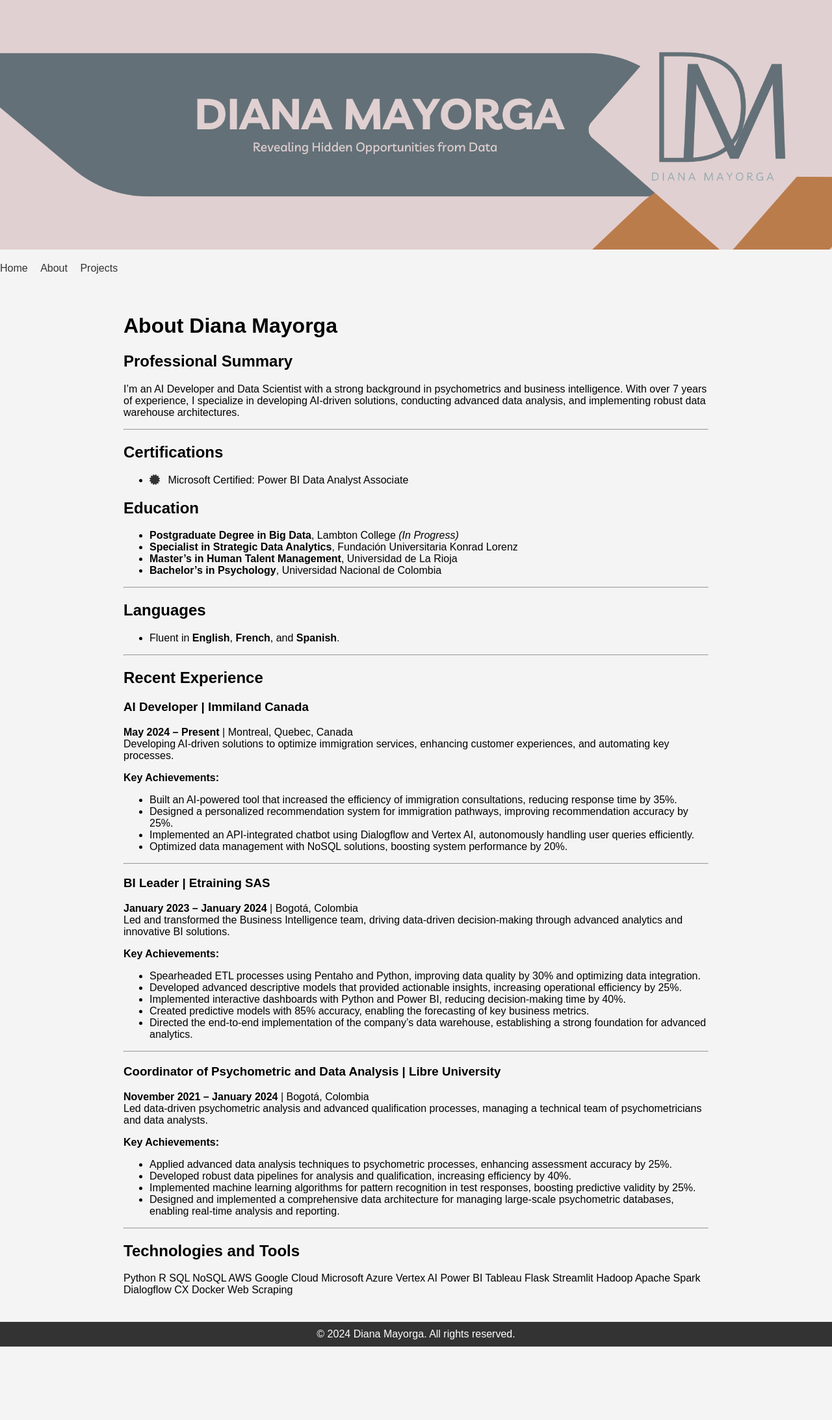
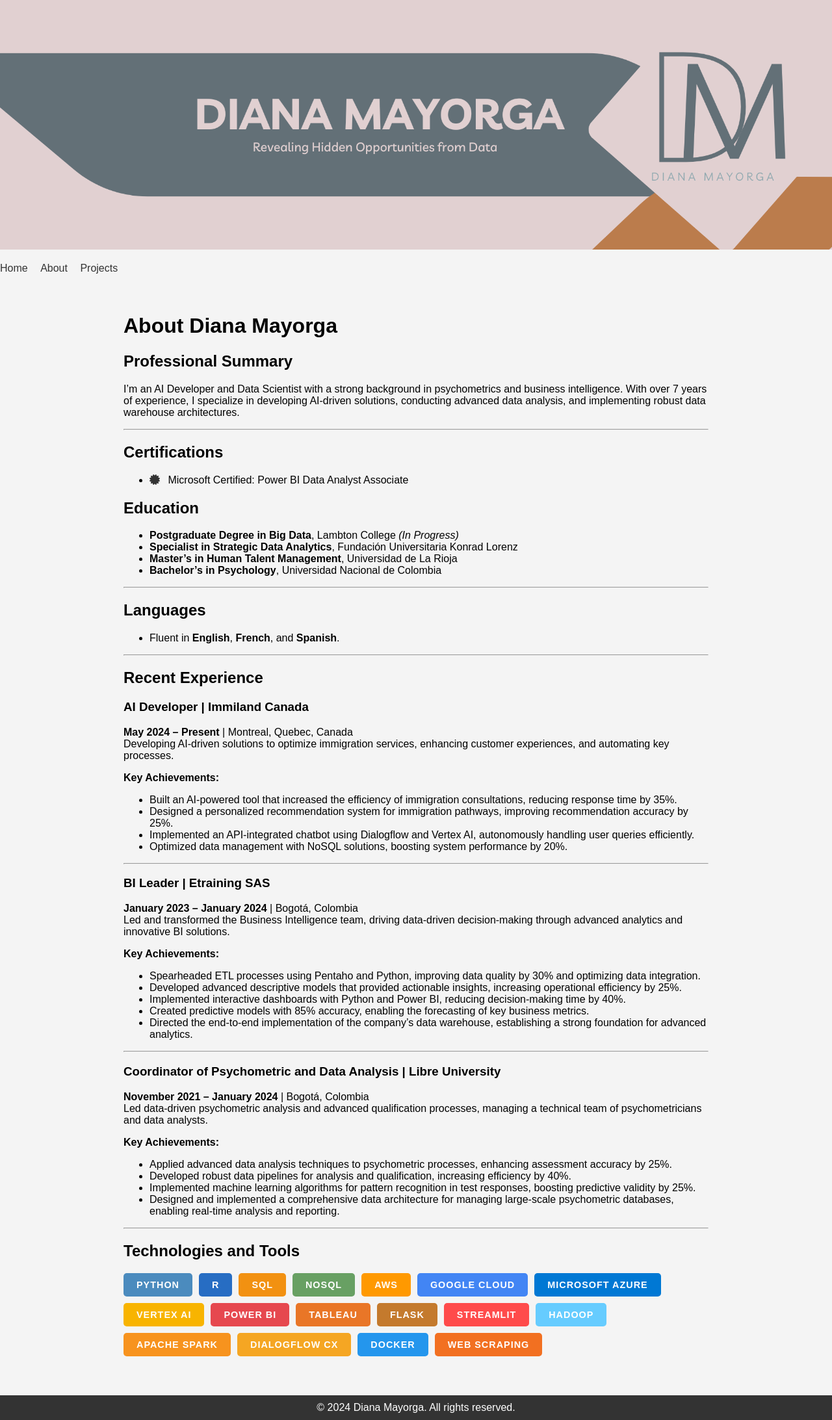
Before and after one commit to dianacmayorgar/Portfolio, a Jekyll site: the page built from about.md, in a window 1280 px wide. Shown: the whole page at 65% size. Built offline with Jekyll 4.4.1, drawn with Linux system fonts in a browser that asks for light colours; before the commit the page ends 2072 px from its top, so only the background shows below that.

Commit message:
Update style.css

```diff
--- a/assets/css/style.css
+++ b/assets/css/style.css
@@ -52,3 +52,45 @@ body {
   i.fa-github {
     color: #333;        /* GitHub icon color */
   }
+  .technologies {
+    display: flex;
+    flex-wrap: wrap;  /* Allows wrapping to the next line if needed */
+    gap: 10px;        /* Adds spacing between badges */
+    margin: 20px 0;
+}
+
+.tech-badge {
+    padding: 10px 20px;         /* Add padding inside the badges */
+    background-color: #333;     /* Default background color */
+    color: white;               /* Default text color */
+    border-radius: 5px;         /* Rounded corners */
+    font-size: 0.9rem;          /* Slightly smaller text size */
+    font-weight: bold;
+    text-transform: uppercase;  /* All text in uppercase */
+    letter-spacing: 1px;        /* Adds space between letters */
+    display: inline-block;
+    transition: background-color 0.3s ease;  /* Smooth background change */
+}
+
+.tech-badge:hover {
+    background-color: #555;     /* Slightly darker color on hover */
+}
+
+/* Custom Colors for Specific Technologies */
+.tech-badge:nth-child(1) { background-color: #4B8BBE; } /* Python */
+.tech-badge:nth-child(2) { background-color: #276DC3; } /* R */
+.tech-badge:nth-child(3) { background-color: #F29111; } /* SQL */
+.tech-badge:nth-child(4) { background-color: #68A063; } /* NoSQL */
+.tech-badge:nth-child(5) { background-color: #FF9900; } /* AWS */
+.tech-badge:nth-child(6) { background-color: #4285F4; } /* Google Cloud */
+.tech-badge:nth-child(7) { background-color: #0078D4; } /* Microsoft Azure */
+.tech-badge:nth-child(8) { background-color: #F8B400; } /* Vertex AI */
+.tech-badge:nth-child(9) { background-color: #E6484F; } /* Power BI */
+.tech-badge:nth-child(10) { background-color: #E97627; } /* Tableau */
+.tech-badge:nth-child(11) { background-color: #C47A2D; } /* Flask */
+.tech-badge:nth-child(12) { background-color: #FF4B4B; } /* Streamlit */
+.tech-badge:nth-child(13) { background-color: #66CCFF; } /* Hadoop */
+.tech-badge:nth-child(14) { background-color: #F7931E; } /* Apache Spark */
+.tech-badge:nth-child(15) { background-color: #F5A623; } /* Dialogflow CX */
+.tech-badge:nth-child(16) { background-color: #2496ED; } /* Docker */
+.tech-badge:nth-child(17) { background-color: #F27021; } /* Web Scraping */
```
